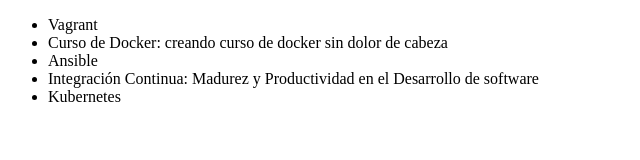
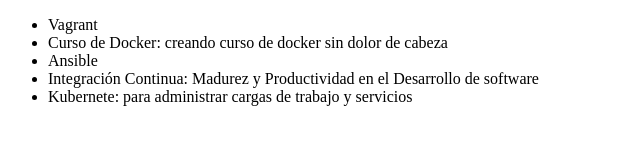
Before and after one commit to CRIS19N/alura-git, a plain HTML site: page index.html in a window 1280 px wide. Shown: the whole page, without its empty margins (0-640 px from the left). Drawn offline with Linux system fonts and the light colour scheme.

Commit message:
Corrigiendo curso-kubernete de la lista

```diff
--- a/index.html
+++ b/index.html
@@ -13,7 +13,7 @@
     <li>Curso de Docker: creando curso de docker sin dolor de cabeza</li>
     <li>Ansible</li>
     <li>Integración Continua: Madurez y Productividad en el Desarrollo de software</li>
-    <li>Kubernetes</li>
+    <li>Kubernete: para administrar cargas de trabajo y servicios</li>
   </ul>
 </body>
 
```
